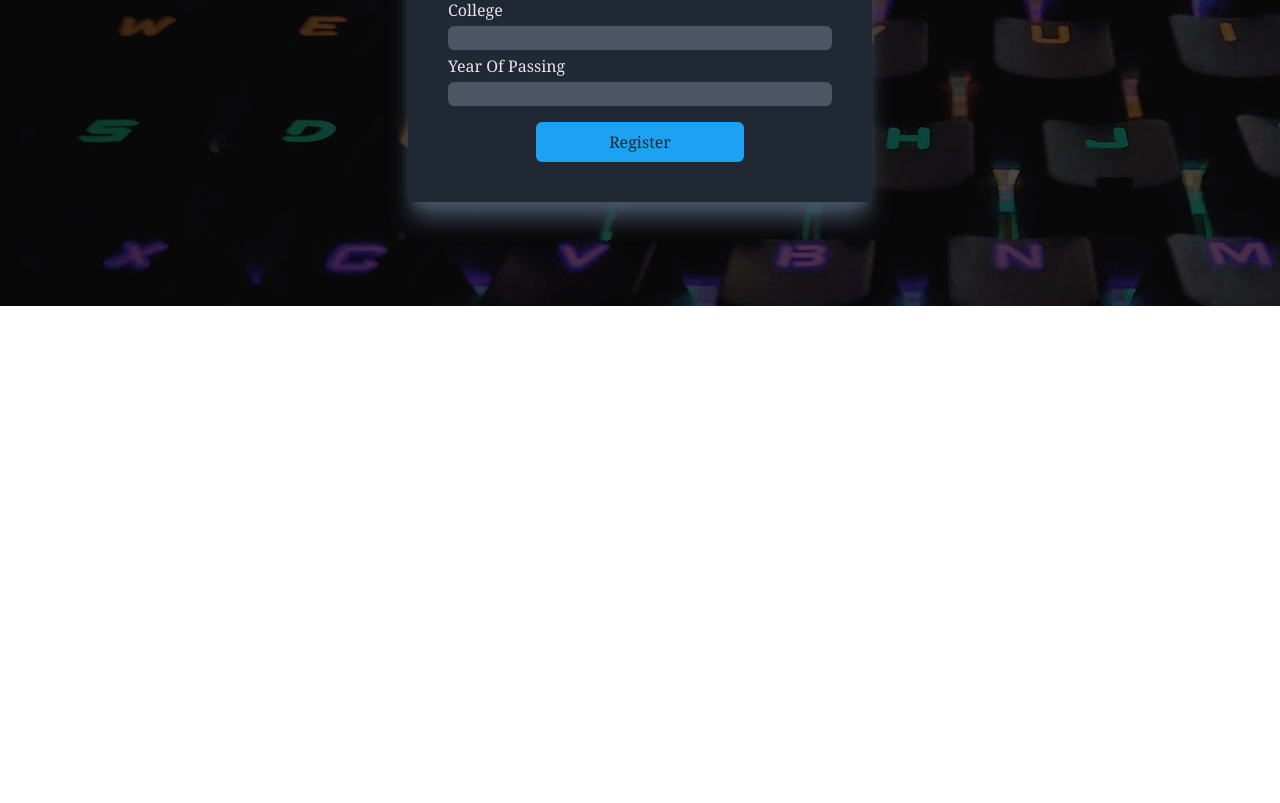
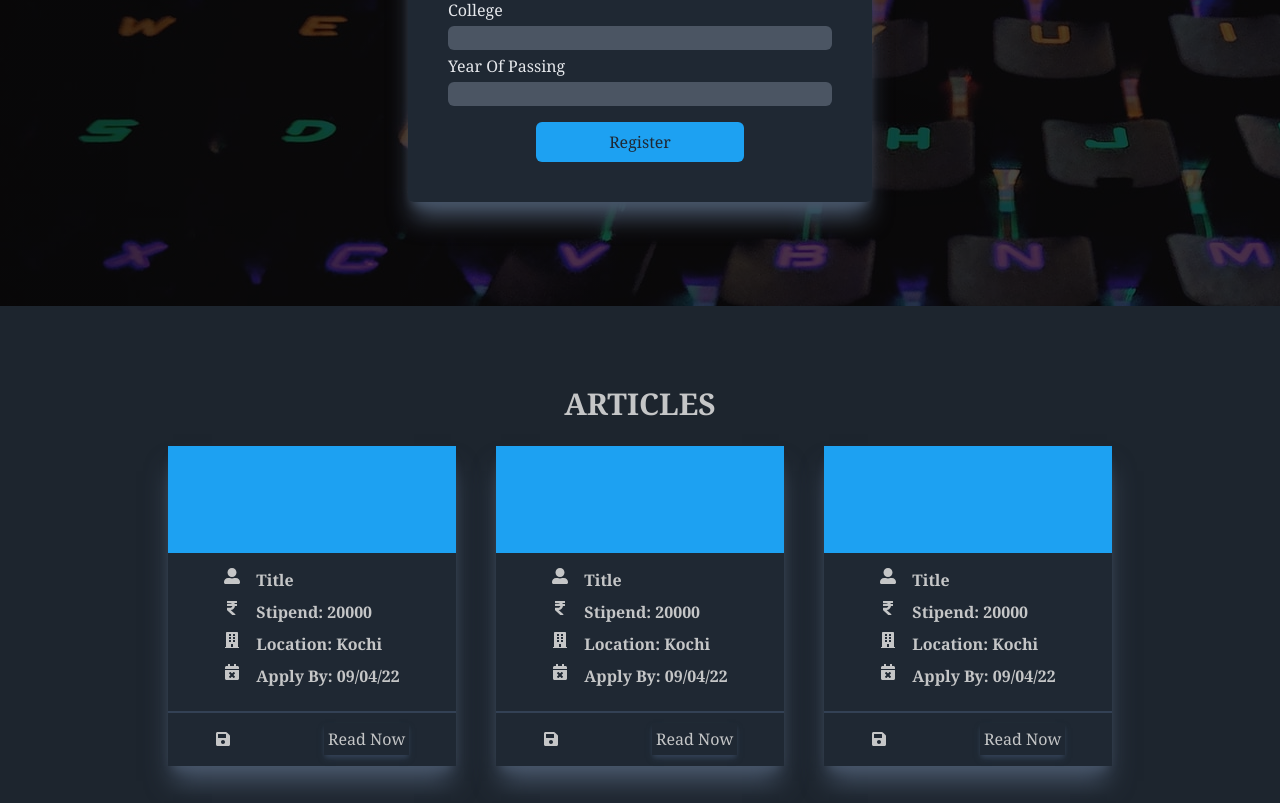
Before and after one commit to Christima-Mary-S/student-opportunity-notifier-frontend, a React (Create React App) app: page /register in a window 1280 px wide. Shown: the part 494-1297 px from the top of the page. Before the commit the page ends 800 px from the top, so only its background shows below. Built offline with nearby package versions, Linux system fonts and the light colour scheme; no server answers.

Commit message:
Feeding static data to articles component via cards

```diff
--- a/src/App.js
+++ b/src/App.js
@@ -15,9 +15,9 @@ function App() {
 
   return (
     <Router>
-      <div className="font-serif">
+      <div className="font-serif overflow-hidden">
+        <Home />
         <Articles />
-        <Home />
       </div>
     </Router>
   );
--- a/src/components/Articles.js
+++ b/src/components/Articles.js
@@ -1,16 +1,34 @@
 import { useSelector } from "react-redux";
-import { createSelector } from 'reselect';
+import { createSelector } from "reselect";
+import { Card } from "./Card";
 
 const selectArticles = createSelector(
-    state => state.general,
-    general => general.articles
+  (state) => state.general,
+  (general) => general.articles
 );
 
 function Articles() {
-    const articles = useSelector(selectArticles);
-    console.log(articles);
-    return <div>
+  const articles = useSelector(selectArticles);
+  console.log(articles);
+  return (
+    <div className=" w-screen overflow-hidden bg-black-comp flex flex-col items-center justify-center md:p-20 p-14 ">
+      <h2 className="mb-6 text-3xl text-gray-dark font-extrabold">ARTICLES</h2>
+      <div className="flex flex-wrap gap-10 justify-center">
+        <Card />
+        <Card />
+        <Card />
+        <Card />
+        <Card />
+        <Card />
+        <Card />
+        <Card />
+        <Card />
+        <Card />
+        <Card />
+        <Card />
+      </div>
     </div>
+  );
 }
 
 export default Articles;
--- /dev/null
+++ b/src/components/Card.js
@@ -0,0 +1,38 @@
+import React from "react";
+import {
+  FaUserAlt,
+  FaRupeeSign,
+  FaBuilding,
+  FaCalendarTimes,
+  FaSave,
+} from "react-icons/fa";
+
+export const Card = () => {
+  return (
+    <article className=" h-80 w-72 border-2 border-none bg-black-light capitalize text-gray-dark shadow-xl shadow-slate-600">
+      <div className="banner bg-cyan-light h-2/6"></div>
+      <div className="info h-3/6  flex items-center justify-around border-b-2 border-slate-700">
+        <div className="">
+          <div className="flex gap-4 mb-2 font-semibold pl-2 pr-2">
+            <FaUserAlt /> <p>title</p>
+          </div>
+          <div className="flex gap-4 mb-2 font-semibold pl-2 pr-2">
+            <FaRupeeSign /> <p>stipend: 20000</p>
+          </div>
+          <div className="flex gap-4 mb-2 font-semibold pl-2 pr-2">
+            <FaBuilding /> <p>location: kochi</p>
+          </div>
+          <div className="flex gap-4 mb-2 font-semibold pl-2 pr-2">
+            <FaCalendarTimes /> <p>apply by: 09/04/22</p>
+          </div>
+        </div>
+      </div>
+      <div className="btn-container  h-1/6 flex items-center justify-around ">
+        <button>
+          <FaSave />
+        </button>
+        <button className="p-1 shadow-md shadow-slate-700">Read Now</button>
+      </div>
+    </article>
+  );
+};
```
